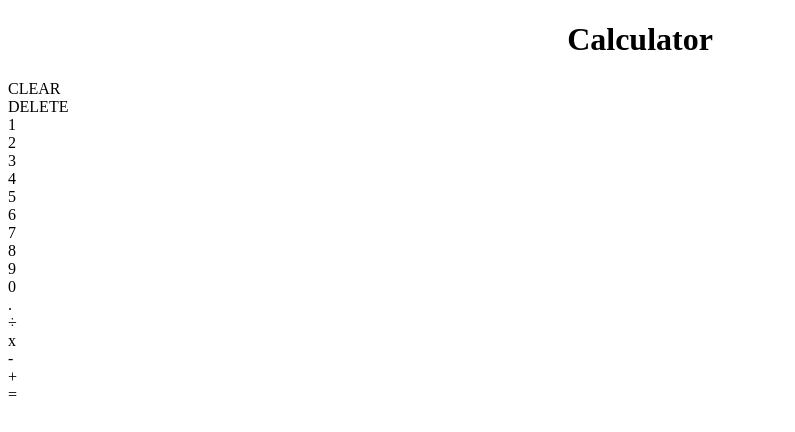
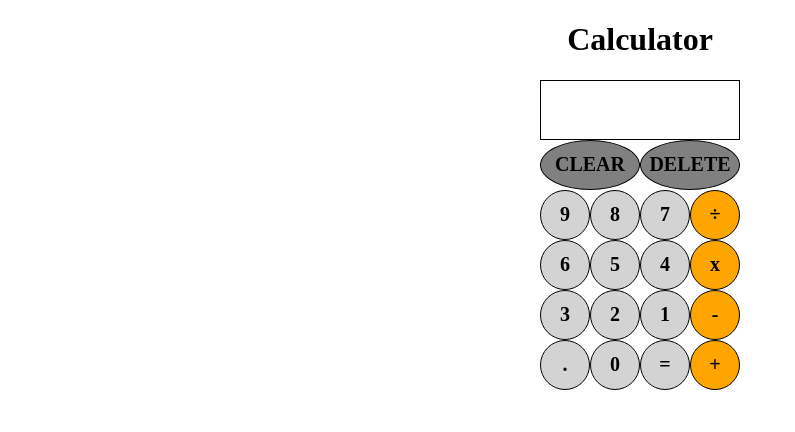
Before and after one commit to Zeladd/calculator, a plain HTML site: page index.html in a window 1280 px wide. Shown: the whole page, without its empty margins (0-795 px from the left). Drawn offline with Linux system fonts and the light colour scheme.

Commit message:
Finish html, edit css almost done

```diff
--- a/index.html
+++ b/index.html
@@ -10,32 +10,32 @@
 </head>
 <body>
     <h1>Calculator</h1>
-    <main id="calculator">
-        <div id="display"></div>
-        <div id="deleting">
-            <div>CLEAR</div>
-            <div>DELETE</div>
-        </div>
-        <div id="numbers">
-            <div>1</div>
-            <div>2</div>
-            <div>3</div>
-            <div>4</div>
-            <div>5</div>
-            <div>6</div>
-            <div>7</div>
-            <div>8</div>
-            <div>9</div>
-            <div>0</div>
-            <div>.</div>
-        </div>
-        <div id="symbols">
-            <div>&#247</div>
-            <div>x</div>
-            <div>-</div>
-            <div>+</div>
-            <div>=</div>
-        </div>
+    <main>
+        <article id="calculator">
+                <div id="display"></div>
+                <div id="clear"><span>CLEAR</span></div>
+                <div id="delete"><span>DELETE</span></div>
+                <div id="numbers">
+                    <div><span>9</span></div>
+                    <div><span>8</span></div>
+                    <div><span>7</span></div>
+                    <div><span>6</span></div>
+                    <div><span>5</span></div>
+                    <div><span>4</span></div>
+                    <div><span>3</span></div>
+                    <div><span>2</span></div>
+                    <div><span>1</span></div>
+                    <div><span>.</span></div>
+                    <div><span>0</span></div>
+                    <div><span>=</span></div>
+                </div>
+                <div id="symbols">
+                    <div><span>&#247</span></div>
+                    <div><span>x</span></div>
+                    <div><span>-</span></div>
+                    <div><span>+</span></div>
+                </div>
+        </article>
     </main>
 </body>
 </html>
--- a/style.css
+++ b/style.css
@@ -2,3 +2,76 @@ h1 {
     display: flex;
     justify-content: center;
 }
+
+main {
+    font-size: 20px;
+    font-weight: bold;
+}
+
+#calculator {
+    display: grid;
+    grid-template: 60px repeat(5, 50px)/ repeat(4, 50px);
+    width: 600px;
+    height: 700px;
+}
+
+#display  {
+    grid-area: 1/1/span 1/span 4;
+    border: 1px solid black;
+}
+
+#deleting {
+    grid-area: 2/1/span 1/span 4;
+}
+
+#clear {
+    grid-area: 2/1/span 1/span 2;
+    border: 1px solid black;
+    border-radius: 100%;
+    background-color: gray;
+}
+
+#delete {
+    grid-area: 2/3/span 1/span 2;
+    border: 1px solid black;
+    border-radius: 100%;
+    background-color: gray;
+}
+
+#numbers {
+    grid-area: 3/1/span 4/span 3;
+    display: grid;
+    grid-template: repeat(4, 50px)/ repeat(3,50px);
+}
+
+#numbers div {
+    border: 1px solid black;
+    border-radius: 100%;
+    background-color: lightgray;
+}
+
+#symbols {
+    grid-area: 3/4/span 4/span 1;
+    display: grid;
+    grid-template: repeat(4, 50px)/ 50px;
+}
+
+#symbols div {
+    border: 1px solid black;
+    border-radius: 100%;
+    background-color: orange;
+}
+
+div,
+article,
+main {
+    display: flex;
+    justify-content: center;
+    align-items: stretch;
+}
+
+span {
+    display: flex;
+    justify-content: center;
+    align-items: center;
+}
```
